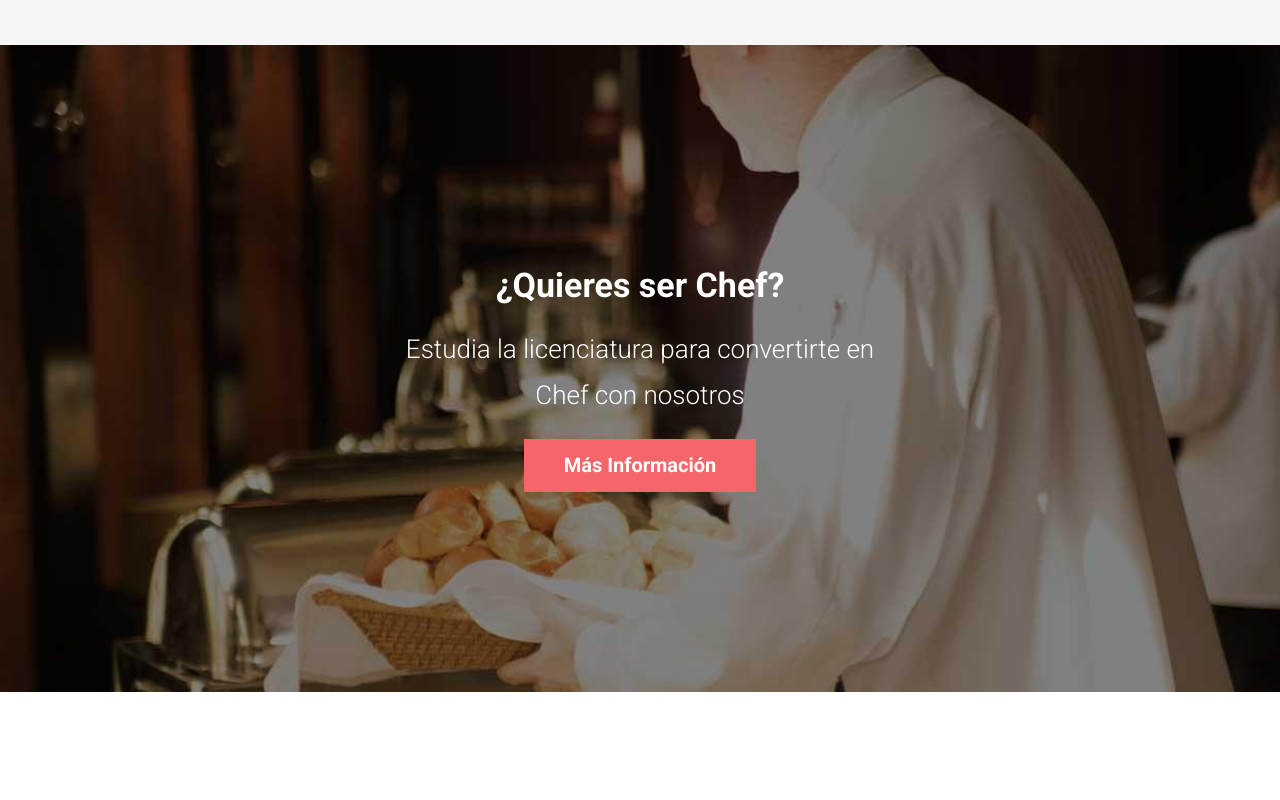
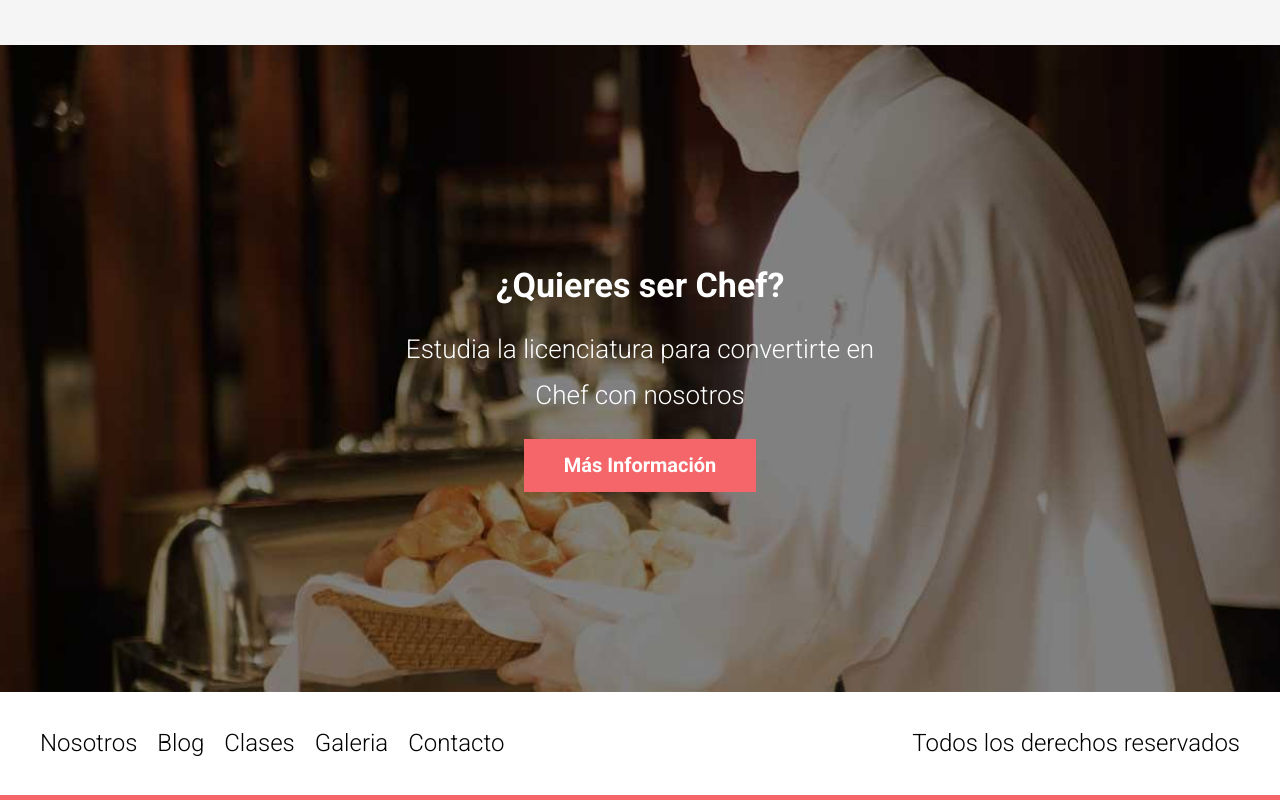
Before and after one commit to DeveloperMAC2023/Cocina, a website: page index.html in a window 1280 px wide. Shown: the part 3065-3865 px from the top of the page. Before the commit the page ends 3757 px from the top, so only its background shows below. Drawn offline with Linux system fonts and the light colour scheme.

Commit message:
Proyecto Finalizado

```diff
--- a/index.html
+++ b/index.html
@@ -194,5 +194,21 @@
         <p class="escuela__texto">Estudia la licenciatura para convertirte en Chef con nosotros</p>
         <a class="escuela__enlace" href="#">Más Información</a>
     </section>
+
+    <!-- FOOTER -->
+    <footer class="footer">
+        <div class="footer__grid contenedor">
+
+            <nav class="navegacion">
+                <a class="navegacion__link" href="#">Nosotros</a>
+                <a class="navegacion__link" href="#">Blog</a>
+                <a class="navegacion__link" href="#">Clases</a>
+                <a class="navegacion__link" href="#">Galeria</a>
+                <a class="navegacion__link" href="#">Contacto</a>
+            </nav>
+
+            <p class="footer__copyright">Todos los derechos reservados</p>
+        </div>
+    </footer>
 </body>
 </html>
--- a/src/scss/app.scss
+++ b/src/scss/app.scss
@@ -2,3 +2,4 @@
 @use 'ui/header';
 @use 'ui/nav';
 @use 'ui/contenido';
+@use 'ui/footer';
--- /dev/null
+++ b/src/scss/ui/footer/_footer.scss
@@ -0,0 +1,22 @@
+@use 'base/variables' as v;
+@use 'base/mixins' as m;
+
+.footer {
+    padding: 3rem 0;
+    border-bottom: .5rem solid v.$primario;
+
+    &__grid {
+        @include m.tablet {
+            display: flex;
+            justify-content: space-between;
+        }
+    }
+    &__copyright {
+        text-align: center;
+        font-size: 2.4rem;
+        margin-top: 3rem;
+        @include m.tablet {
+            margin: 0;
+        }
+    }
+}
--- /dev/null
+++ b/src/scss/ui/footer/_index.scss
@@ -0,0 +1 @@
+@forward 'footer';
```
Also changed, not shown: build/css/app.css, 1 other file.
